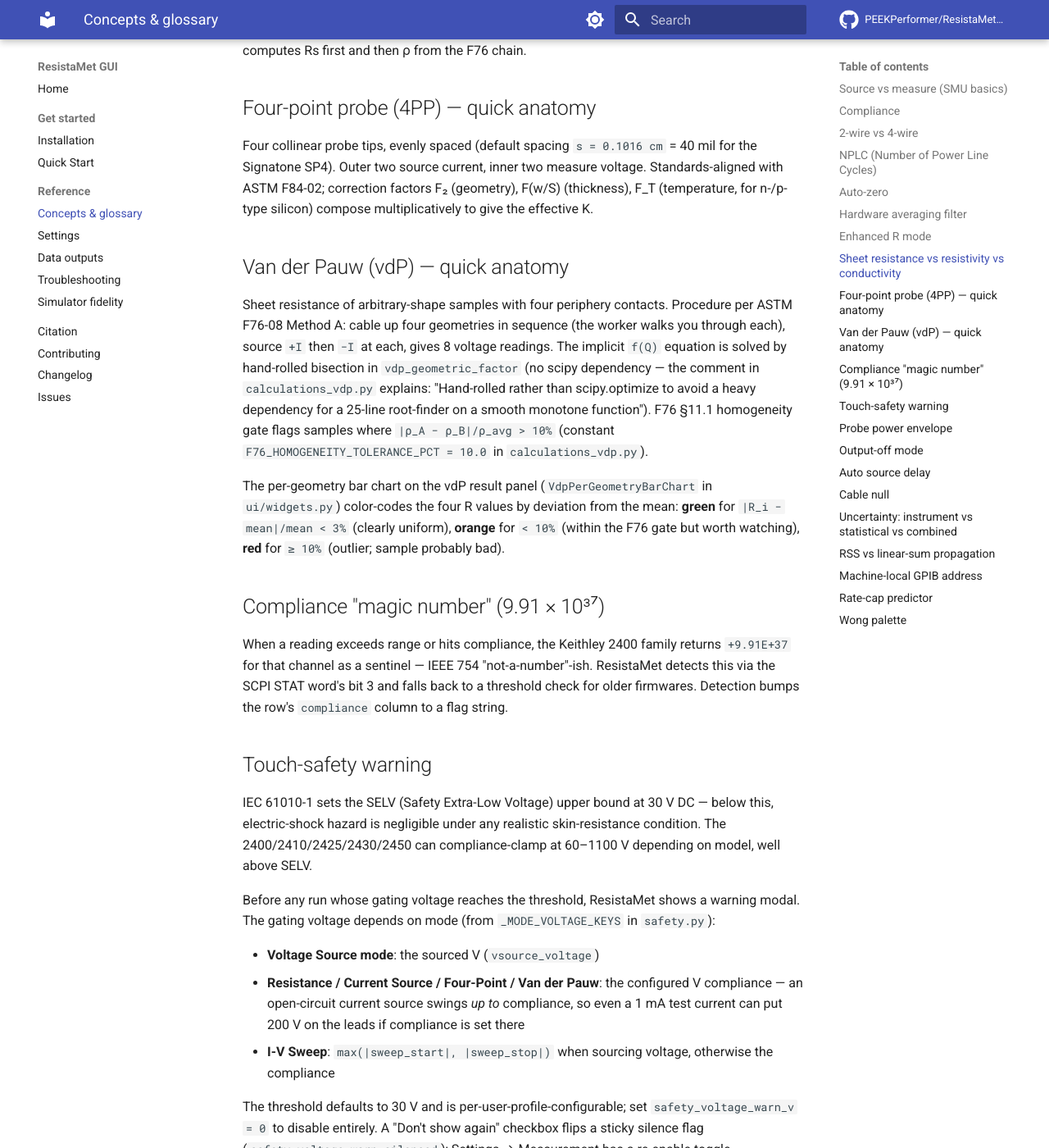
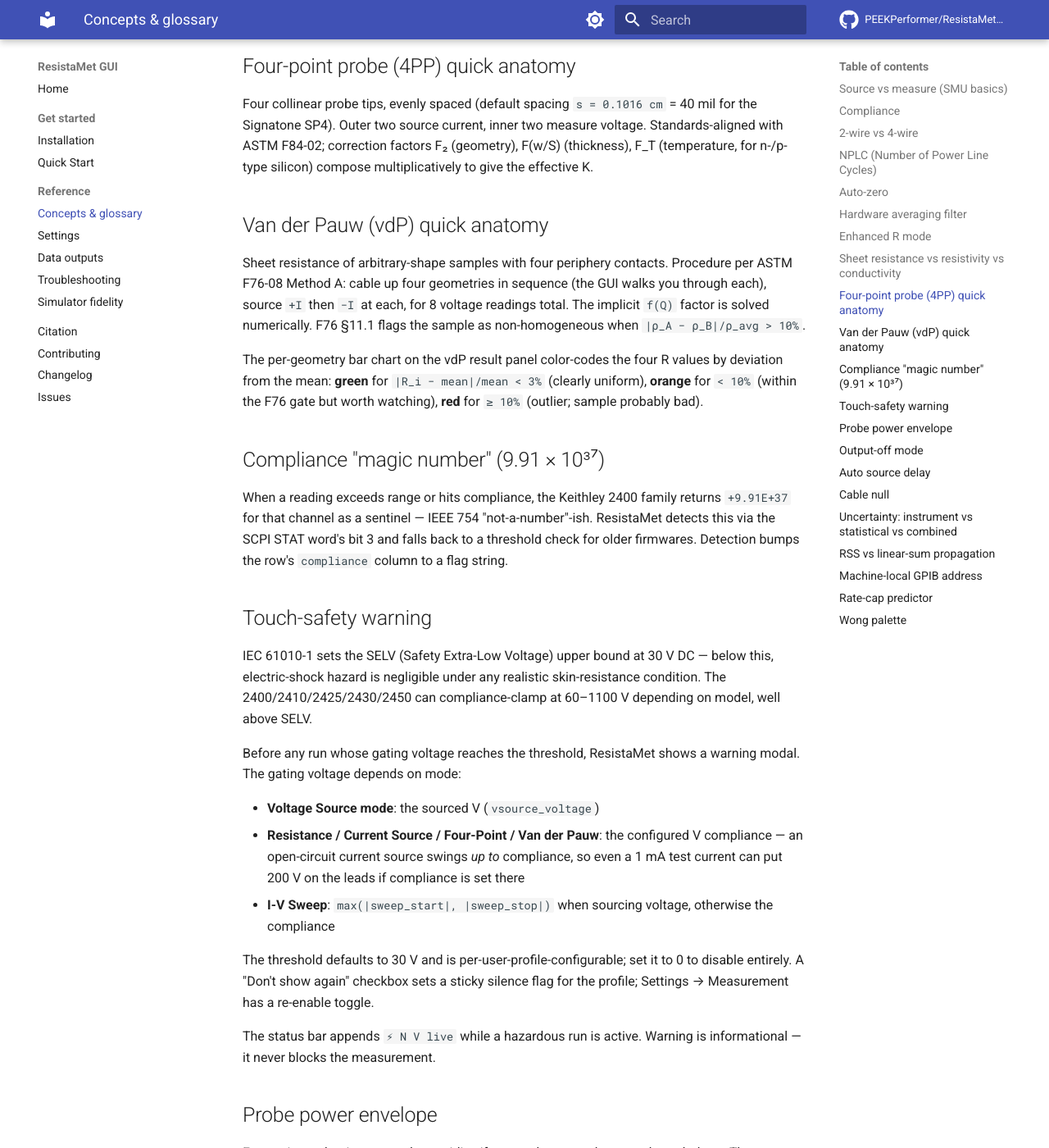
Before and after one commit to PEEKPerformer/ResistaMet-GUI, an MkDocs documentation site: the page built from docs/concepts.md, in a window 1280 px wide and 1400 px high, scrolled down 3362 px. Shown: the whole window at 82% size. Built offline with MkDocs 1.6.1 and Material for MkDocs 9.7.7, drawn with Linux system fonts in a browser that asks for light colours; comment, search, counter and statistics services are not loaded; some of the changed text lies outside the part shown.

Commit message:
docs: strip implementation-symbol leakage across reference pages
Same disease as the prior quickstart pass: class/method/constant names
leaking into prose where a plain description would do, plus a few
defensive-engineering rationales that don't help users.

- concepts.md: vdP "quick anatomy" loses the bisection-method
  backstory, the scipy-avoidance comment, the F76_HOMOGENEITY_TOLERANCE_PCT
  constant name, and the calculations_vdp.py path - the F76 §11.1
  threshold (10%) and the f(Q) numerical-solve fact are preserved.
  Drops KEITHLEY_COMPLIANCE_MAGIC_NUMBER, MODE_TIMING_OVERRIDES,
  _MODE_VOLTAGE_KEYS, ConfigManager / _migrate_machine_local,
  VdpPerGeometryBarChart, timing.suggest_change_for_rate, and the
  "GUI and worker cannot drift" reassurance paragraph.
- settings.md: GPIB Address row drops the
  config['machines'][<hostname>] internal path in favor of "keyed by
  hostname". Sampling Rate row drops the predictor function name.
  Profiles entries drop gather_settings_for_mode. Results Viewer drops
  create_menus and data_export.parse_metadata.
- troubleshooting.md: opening line drops the humanize_connection_error
  reference (link went into a 600-line file). Auto-escalation drops
  the internal error-substring match list. Compliance entry drops the
  constant name + source link.
- outputs.md: vdP finalize drops _flatten_metadata; per-spot summary
  drops export_fpp_summary.
- index.md: two em dashes (Wong palette aside, simulator validation
  pointer) replaced with colon/semicolon.

Facts verified against code before each rewrite: STAT bit 3 detection
path (workers.py:24, instrument.py:240), F76_HOMOGENEITY_TOLERANCE_PCT
= 10.0 (calculations_vdp.py:45), auto_zero default = "once"
(constants.py:40), MODE_TIMING_OVERRIDES forces auto_zero on for 4PP
and vdP (constants.py:160-162), gpib_address strip from measurement
and user_overrides on set (config.py:73, 77).

```diff
--- a/docs/concepts.md
+++ b/docs/concepts.md
@@ -43,7 +43,7 @@ The Keithley periodically re-references its internal ADC against ground and a pr
 - **`once`** — auto-zero once at run start, then never. ~3× speed-up. Acceptable for sensor work where the signal of interest is R(t) or V(t) and absolute-zero drift over a single run is below the noise floor.
 - **`off`** — never auto-zero. Fastest, but readings drift as the instrument warms or cools.
 
-**Default is `once`** — good for typical sensor sessions. Switch to `on` for absolute-accuracy runs longer than ~30 min, or runs where you need long-term comparability across runs. 4PP and vdP modes force `on` regardless of the shared setting (per `MODE_TIMING_OVERRIDES` in [`constants.py`](https://github.com/PEEKPerformer/ResistaMet-GUI/blob/main/resistamet_gui/constants.py)).
+**Default is `once`**, good for typical sensor sessions. Switch to `on` for absolute-accuracy runs longer than ~30 min, or for runs where you need long-term comparability. 4PP and vdP modes force `on` regardless of the shared setting.
 
 ## Hardware averaging filter
 
@@ -77,15 +77,15 @@ Win: at low R (V-offset-dominated regime, ~ < 200 Ω) the published σ_R is dram
 
 The 4PP tab computes all three from V, I, geometric factors, and thickness. The vdP tab computes Rs first and then ρ from the F76 chain.
 
-## Four-point probe (4PP) — quick anatomy
+## Four-point probe (4PP) quick anatomy
 
 Four collinear probe tips, evenly spaced (default spacing `s = 0.1016 cm` = 40 mil for the Signatone SP4). Outer two source current, inner two measure voltage. Standards-aligned with ASTM F84-02; correction factors F₂ (geometry), F(w/S) (thickness), F_T (temperature, for n-/p-type silicon) compose multiplicatively to give the effective K.
 
-## Van der Pauw (vdP) — quick anatomy
+## Van der Pauw (vdP) quick anatomy
 
-Sheet resistance of arbitrary-shape samples with four periphery contacts. Procedure per ASTM F76-08 Method A: cable up four geometries in sequence (the worker walks you through each), source `+I` then `−I` at each, gives 8 voltage readings. The implicit `f(Q)` equation is solved by hand-rolled bisection in `vdp_geometric_factor` (no scipy dependency — the comment in `calculations_vdp.py` explains: "Hand-rolled rather than scipy.optimize to avoid a heavy dependency for a 25-line root-finder on a smooth monotone function"). F76 §11.1 homogeneity gate flags samples where `|ρ_A − ρ_B|/ρ_avg > 10%` (constant `F76_HOMOGENEITY_TOLERANCE_PCT = 10.0` in `calculations_vdp.py`).
+Sheet resistance of arbitrary-shape samples with four periphery contacts. Procedure per ASTM F76-08 Method A: cable up four geometries in sequence (the GUI walks you through each), source `+I` then `−I` at each, for 8 voltage readings total. The implicit `f(Q)` factor is solved numerically. F76 §11.1 flags the sample as non-homogeneous when `|ρ_A − ρ_B|/ρ_avg > 10%`.
 
-The per-geometry bar chart on the vdP result panel (`VdpPerGeometryBarChart` in `ui/widgets.py`) color-codes the four R values by deviation from the mean: **green** for `|R_i − mean|/mean < 3%` (clearly uniform), **orange** for `< 10%` (within the F76 gate but worth watching), **red** for `≥ 10%` (outlier; sample probably bad).
+The per-geometry bar chart on the vdP result panel color-codes the four R values by deviation from the mean: **green** for `|R_i − mean|/mean < 3%` (clearly uniform), **orange** for `< 10%` (within the F76 gate but worth watching), **red** for `≥ 10%` (outlier; sample probably bad).
 
 ## Compliance "magic number" (9.91 × 10³⁷)
 
@@ -95,13 +95,13 @@ When a reading exceeds range or hits compliance, the Keithley 2400 family return
 
 IEC 61010-1 sets the SELV (Safety Extra-Low Voltage) upper bound at 30 V DC — below this, electric-shock hazard is negligible under any realistic skin-resistance condition. The 2400/2410/2425/2430/2450 can compliance-clamp at 60–1100 V depending on model, well above SELV.
 
-Before any run whose gating voltage reaches the threshold, ResistaMet shows a warning modal. The gating voltage depends on mode (from `_MODE_VOLTAGE_KEYS` in `safety.py`):
+Before any run whose gating voltage reaches the threshold, ResistaMet shows a warning modal. The gating voltage depends on mode:
 
 - **Voltage Source mode**: the sourced V (`vsource_voltage`)
 - **Resistance / Current Source / Four-Point / Van der Pauw**: the configured V compliance — an open-circuit current source swings *up to* compliance, so even a 1 mA test current can put 200 V on the leads if compliance is set there
 - **I-V Sweep**: `max(|sweep_start|, |sweep_stop|)` when sourcing voltage, otherwise the compliance
 
-The threshold defaults to 30 V and is per-user-profile-configurable; set `safety_voltage_warn_v = 0` to disable entirely. A "Don't show again" checkbox flips a sticky silence flag (`safety_voltage_warn_silenced`); Settings → Measurement has a re-enable toggle.
+The threshold defaults to 30 V and is per-user-profile-configurable; set it to 0 to disable entirely. A "Don't show again" checkbox sets a sticky silence flag for the profile; Settings → Measurement has a re-enable toggle.
 
 The status bar appends `⚡ N V live` while a hazardous run is active. Warning is informational — it never blocks the measurement.
 
@@ -134,7 +134,7 @@ Three flavors appear in the GUI and CSV:
 - **Statistical** uncertainty (`u_stat`): standard error of the mean, `std / √N`. Reduces with more samples (random component).
 - **Combined** uncertainty (`u_total = √(u_stat² + u_inst²)`): the right way to roll them up under GUM §5.1.2.
 
-The live results panel and CSV finalize metadata report all three on 4PP per-spot stats and on vdP final results. Shared pure helpers in `calculations.four_point_combined_uncertainty` and `calculations_vdp.vdp_combined_uncertainty` — GUI and worker call into the same code so the result panel and CSV metadata cannot drift.
+The live results panel and CSV finalize metadata report all three for 4PP per-spot stats and for vdP final results.
 
 ## RSS vs linear-sum propagation
 
@@ -148,7 +148,7 @@ Full rationale + GUM citations in the docstring of [`resistance_uncertainty`](ht
 
 ## Machine-local GPIB address
 
-`gpib_address` is the one setting that *can't* be portable across PCs — a 2400 wired up as `GPIB0::24::INSTR` on one machine might be `GPIB0::3::INSTR` on another. `ConfigManager` in `config.py` stores it under `config['machines'][hostname]` and the migration step (`_migrate_machine_local`) auto-lifts any legacy `measurement.gpib_address` into the per-machine slot on first save. User-profile and global-settings writes strip the field so a NAS-shared `config.json` won't shadow each PC's local wiring.
+`gpib_address` is the one setting that can't be portable across PCs: a 2400 wired up as `GPIB0::24::INSTR` on one machine might be `GPIB0::3::INSTR` on another. ResistaMet stores it keyed by hostname and strips it from user-profile and global-settings writes, so a NAS-shared `config.json` works across lab PCs without one machine's wiring shadowing another's. Any legacy single-address slot is auto-lifted into the per-machine entry on first save.
 
 ## Rate-cap predictor
 
@@ -158,7 +158,7 @@ When you type a rate above what the instrument can sustain, the spinbox clamps t
 
 > *"15.0 Hz is above what the instrument sustains right now (8.5 Hz). To get there: set auto\_zero to 'once' (re-zeros are cached during the run)."*
 
-The suggestion comes from `timing.suggest_change_for_rate`, which tries the cheapest accuracy-cost change first (`auto_zero` ON→ONCE), then `filter_count` reductions, then NPLC reductions. The tooltip on the spinbox always shows the current ceiling and the next cheapest change to raise it. Bench-validated within ~5% across 27 (NPLC, auto-zero, filter-count) combos.
+The suggestion tries the cheapest accuracy-cost change first (`auto_zero` ON→ONCE), then `filter_count` reductions, then NPLC reductions. The tooltip on the spinbox always shows the current ceiling and the next cheapest change to raise it. Bench-validated within ~5% across 27 (NPLC, auto-zero, filter-count) combinations.
 
 ## Wong palette
 
```
Also changed, not shown: other parts of docs/concepts.md (+1 -1 lines), docs/index.md (+2 -2 lines), docs/outputs.md (+2 -2 lines), docs/settings.md (+6 -6 lines), docs/troubleshooting.md (+3 -3 lines).
